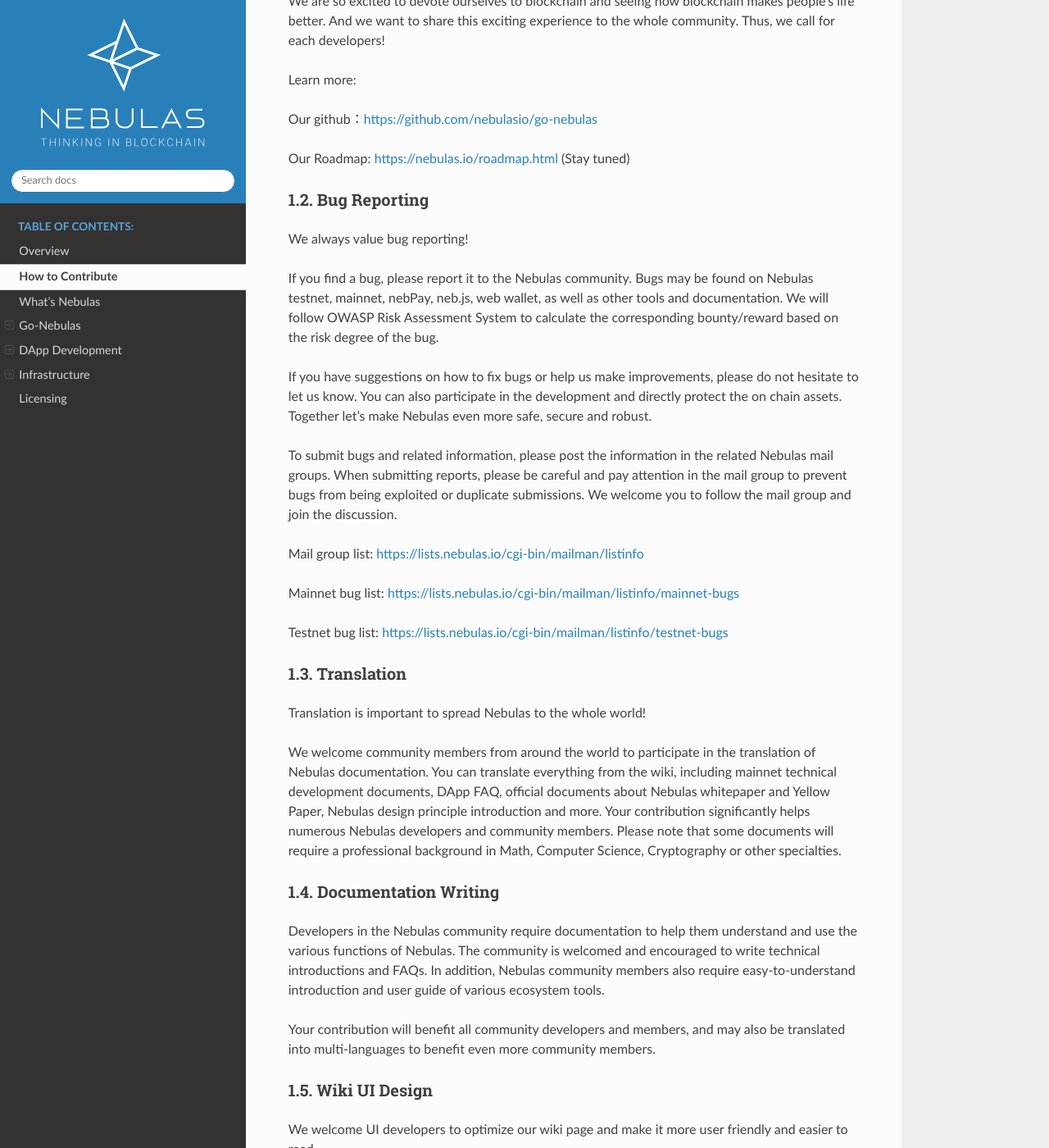
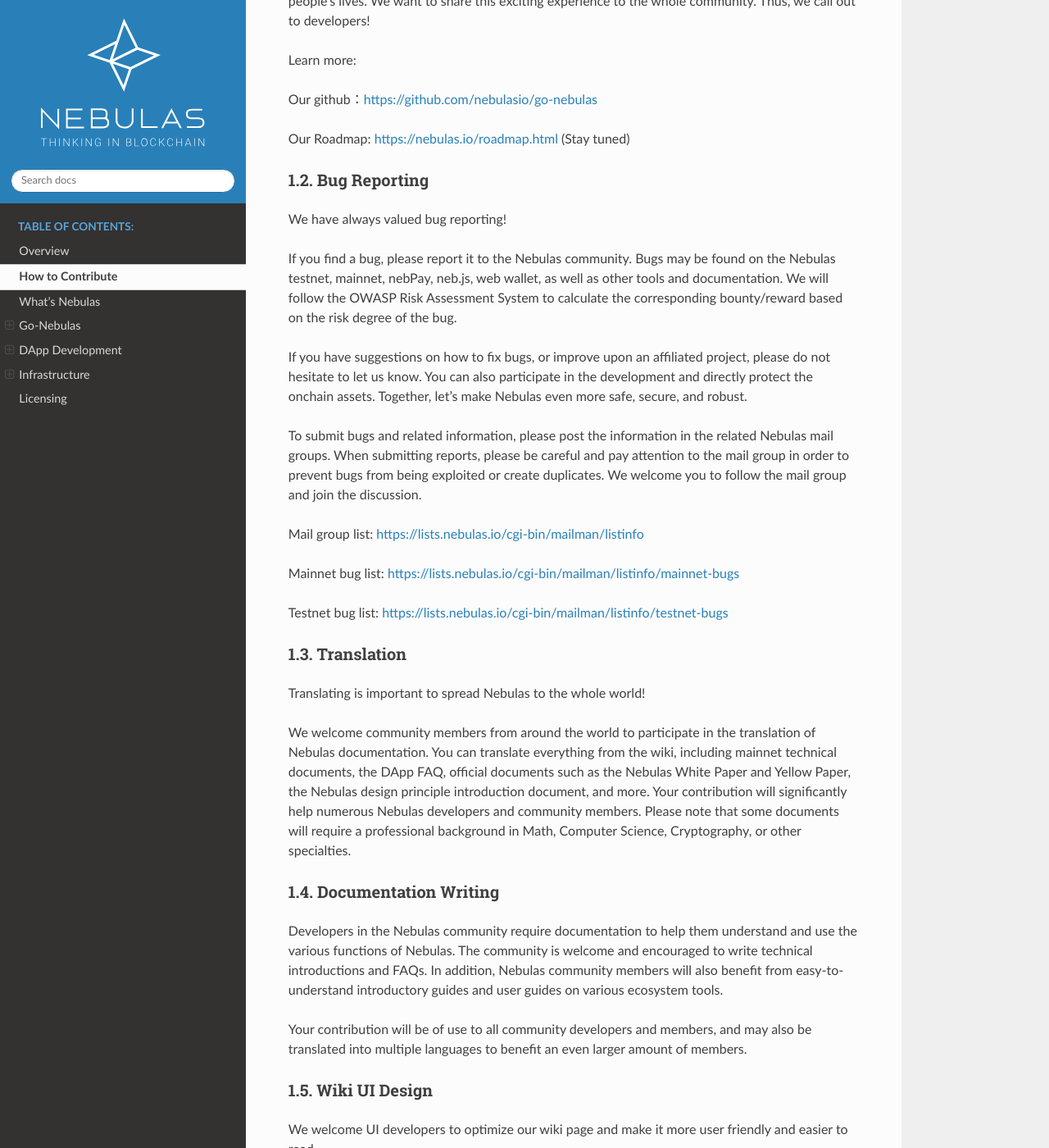
Before and after one commit to nebulasio/nebdocs, a Sphinx documentation site: the page built from docs/how-to-contribute.md, in a window 1280 px wide and 1400 px high, scrolled down 564 px. Shown: the whole window at 82% size. Built offline with Sphinx 7.4.7 and the Read the Docs theme 2.0.0, drawn with Linux system fonts in a browser that asks for light colours; some of the changed text lies outside the part shown.

Commit message:
Revamps how to contribute

```diff
--- a/docs/how-to-contribute.md
+++ b/docs/how-to-contribute.md
@@ -1,20 +1,19 @@
 # How to Contribute
 > *Your contribution matters!*
 
-> Nebulas aims for a continuously improving ecosystem, which means we need everyone's efforts from community. We here call for your contribution. It can be not only programming, bug reporting and tranlating, but also can be talking with others or answering others' questions with your favourite IM tools or email.
+> Nebulas aims for a continuously improving ecosystem, which means we need help from the community. We need your contributions! It is not limited exclusively to programming, but also bug reports and translations, spreading the tenets of Nebulas, answering questions, and so on.
 
 ## 1. Code & Documentation
 ### 1.1. Mainnet Development
 <!--Nebulas mainnet development is the most important and challenging portion of Nebulas technical development. -->
-Besides programming, mainnet development also needs efforts to tackle the most
-chanllenging problems in the whole blockchain industry. For example, we need
-design manipulation-resistant mechanisms for blockchain, formally verify
-new consensus algorithm, improve security of Nebulas mainnet, apply new
-crypto algorithm to Nebulas, and etc..
+Besides programming, mainnet development is still ongoing and needs the help of the community to tackle challenging problems in the blockchain industry. For instance, we need to
+design manipulation-resistant mechanisms for blockchain, formally verify the
+new consensus algorithm, improve security of the Nebulas mainnet, apply new
+crypto algorithms to Nebulas, etcetera.
 
-We are so excited to devote ourselves to blockchain and seeing how blockchain
-makes people's life better. And we want to share this exciting experience to
-the whole community. Thus, we call for each developers!
+We are so excited to devote ourselves to blockchain and to see how blockchain
+can improve people's lives. We want to share this exciting experience to
+the whole community. Thus, we call out to developers!
 
 Learn more:
 
@@ -23,14 +22,14 @@
 Our Roadmap: [https://nebulas.io/roadmap.html](https://nebulas.io/roadmap.html) (Stay tuned)
 
 ### 1.2. Bug Reporting
-We always value bug reporting!
+We have always valued bug reporting!
 
-If you find a bug, please report it to the Nebulas community. Bugs may be found on Nebulas testnet, mainnet, nebPay, neb.js, web wallet, as well as other tools and documentation. We will follow OWASP Risk Assessment System to calculate the corresponding bounty/reward based on the risk degree of the bug.
+If you find a bug, please report it to the Nebulas community. Bugs may be found on the Nebulas testnet, mainnet, nebPay, neb.js, web wallet, as well as other tools and documentation. We will follow the OWASP Risk Assessment System to calculate the corresponding bounty/reward based on the risk degree of the bug.
 
-<!--Every time we launch a new function, we will first deploy it on our testnet. Currently, we have launched our first new function on the Nebulas testnet and everyone is welcome to try it, report any found bugs and receive the corresponding reward. The first of many new functions in public beta on the testnet is the inter-contract function.-->
-If you have suggestions on how to fix bugs or help us make improvements, please do not hesitate to let us know. You can also participate in the development and directly protect the on chain assets. Together let’s make Nebulas even more safe, secure and robust.
+<!--Every time we launch a new function, we will first deploy it on our testnet. Currently, we have launched our first new function on the Nebulas testnet and everyone is welcome to try it, report any bugs discovered and receive the corresponding reward. The first of many new functions in public beta on the testnet is the inter-contract function.-->
+If you have suggestions on how to fix bugs, or improve upon an affiliated project, please do not hesitate to let us know. You can also participate in the development and directly protect the onchain assets. Together, let’s make Nebulas even more safe, secure, and robust.
 
-To submit bugs and related information, please post the information in the related Nebulas mail groups. When submitting reports, please be careful and pay attention in the mail group to prevent bugs from being exploited or duplicate submissions. We welcome you to follow the mail group and join the discussion.
+To submit bugs and related information, please post the information in the related Nebulas mail groups. When submitting reports, please be careful and pay attention to the mail group in order to prevent bugs from being exploited or create duplicates. We welcome you to follow the mail group and join the discussion.
 
 Mail group list: [https://lists.nebulas.io/cgi-bin/mailman/listinfo](https://lists.nebulas.io/cgi-bin/mailman/listinfo)
 
@@ -39,17 +38,17 @@
 Testnet bug list: [https://lists.nebulas.io/cgi-bin/mailman/listinfo/testnet-bugs](https://lists.nebulas.io/cgi-bin/mailman/listinfo/testnet-bugs)
 
 ### 1.3.   Translation
-Translation is important to spread Nebulas to the whole world!
+Translating is important to spread Nebulas to the whole world!
 
 
-We welcome community members from around the world to participate in the translation of Nebulas documentation. You can translate everything from the wiki, including mainnet technical development documents, DApp FAQ, official documents about Nebulas whitepaper and Yellow Paper, Nebulas design principle introduction and more. Your contribution significantly helps numerous Nebulas developers and community members.
-Please note that some documents will require a professional background in Math, Computer Science, Cryptography or other specialties.
+We welcome community members from around the world to participate in the translation of Nebulas documentation. You can translate everything from the wiki, including mainnet technical documents, the DApp FAQ, official documents such as the Nebulas White Paper and Yellow Paper, the Nebulas design principle introduction document, and more. Your contribution will significantly help numerous Nebulas developers and community members.
+Please note that some documents will require a professional background in Math, Computer Science, Cryptography, or other specialties.
 
 ### 1.4.  Documentation Writing
-Developers in the Nebulas community require documentation to help them understand and use the various functions of Nebulas. The community is welcomed and encouraged to write technical introductions and FAQs.
-In addition, Nebulas community members also require easy-to-understand introduction and user guide of various ecosystem tools.
+Developers in the Nebulas community require documentation to help them understand and use the various functions of Nebulas. The community is welcome and encouraged to write technical introductions and FAQs.
+In addition, Nebulas community members will also benefit from easy-to-understand introductory guides and user guides on various ecosystem tools.
 
-Your contribution will benefit all community developers and members, and may also be translated into multi-languages to benefit even more community members.
+Your contribution will be of use to all community developers and members, and may also be translated into multiple languages to benefit an even larger amount of members.
 
 ### 1.5. Wiki UI Design
 We welcome UI developers to optimize our wiki page and make it more user friendly and easier to read.
@@ -57,33 +56,32 @@
 Download our wiki > (design template)
 
 Download LOGO material >
-If you have any question or comments, please do not hesitate to post on our github.
+If you have any questions or comments, please do not hesitate to post on our github.
 
 ## 2. User Groups
-Communication is the key for building community. People need talk with each
-other in the purpose of sharing their ideas or their thinkings of Nebulas.
+Communication is key for building a vibrant community. People need to talk with each
+other in order to share their ideas and thoughts on Nebulas.
 
 
 Nebulas utilizes several platforms to connect our global community. Please refer to the “Community” link on official website for more information: [https://nebulas.io/community.html](https://nebulas.io/community.html)
 
-Discord: Available for all community members. You can subscribe to Nebulas News as well as participate in group discussion. Discord is many users first choice.
+Discord: Available for all community members. You can subscribe to Nebulas News, as well as participate in group discussions. Discord is many users' first choice.
 
-Mailing lists: Discussion group for core development and bug reporting. We welcome developers to subscribe.
+Mailing lists: Discussion groups for core development and bug reporting. We welcome developers to subscribe.
 
 Forum: Reddit/r/nebulas (for all), Reddit/r/nasdev(for developers)
 Communication: Slack(for developers),Telegram(for non-developers)
-We welcome community developers to create an IRC(Internet Relay Chat) for better communication with developers.
+We welcome community developers to create an IRC (Internet Relay Chat) channel for better communication among developers.
 
 ## 3. Bounties
-> *Note:* this is temporary since we believe that bounties are helpful for the
-> beginning of a community, but also can be harmful for a long-term
-> perspective.
+> *Note:* this is temporary since we believe that bounties are helpful only during the
+> early stages of a community, but can also be harmful in the long-term
 
-We, Nebulas team, happily introduce several bounties to reward early
+We, the Nebulas team, happily introduce several bounties to reward early
 contributors.
 Nebulas Bounty rewards includes:
-Developer Bounty：please refers to the Developer Bounty List
-Wiki Bounty: Based on the contribution, we will give different sized rewards to the users who greatly contribute to the Nebulas Wiki based on Github activity. For example, the reward for translating Nebulas Yellow Paper will be 200 NAS. The deadline of first evaluation is Dec. 31, 2018. The specific reward amount and number of recipients will be public.Based on the participation, this will help adjust the reward size in the future.
+Developer Bounty：please refer to the Developer Bounty List
+Wiki Bounty: Based on the contribution, we will give different sized rewards to the users who greatly contribute to the Nebulas Wiki, based on Github activity. For example, the reward for translating the Nebulas Yellow Paper will be 200 NAS. The deadline of the first evaluation is Dec. 31, 2018. The specific reward amount and number of recipients will be public. Depending on participation, the reward size will be adjusted in the future.
 
 ## 4. Donation
-We welcome donations from the community for developing Nebulas. Both NAS and ETH are accepted. We also welcome community members to support us in material terms. For example, the donation of meetup locations, local guide,photography, etc.. We can also make your contribution known to the community if you like. If you are an enthusiastic community member and are willing to contribute to our community, please send an email to contact@nebulas.io for more details.
+We welcome donations to develop Nebulas from the community. Both NAS and ETH are accepted. We also welcome community members to support us in material terms. For example, the donation of meetup locations/spaces, local guides, photography, etcetera. We can also make your contribution known to the community if you would like. If you are an enthusiastic community member and are willing to contribute to our community, please send an email to contact@nebulas.io for more details.
```
